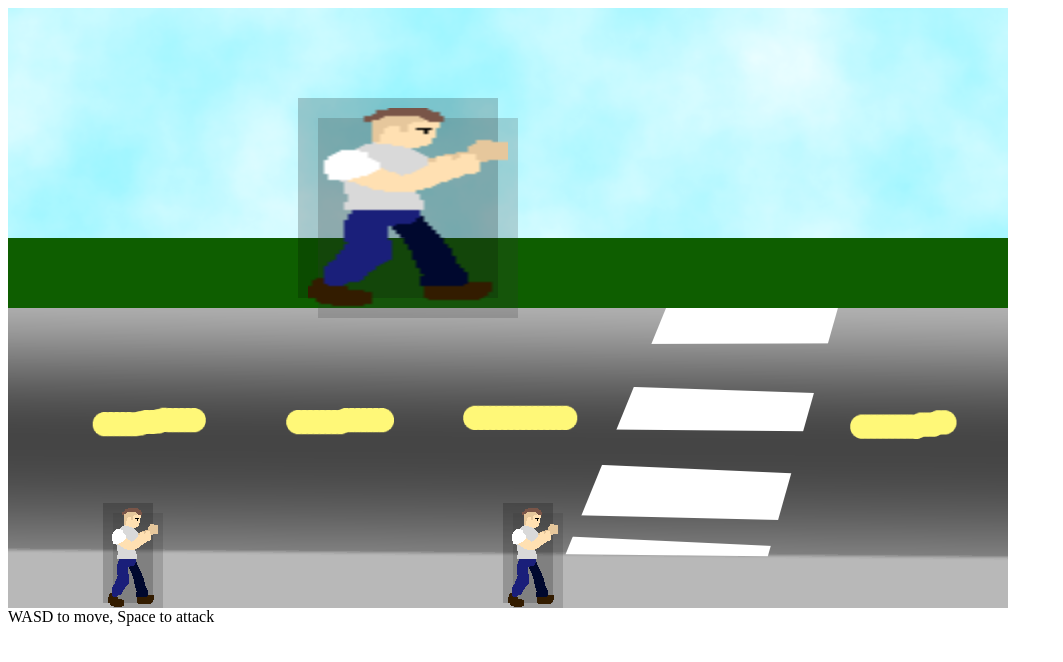
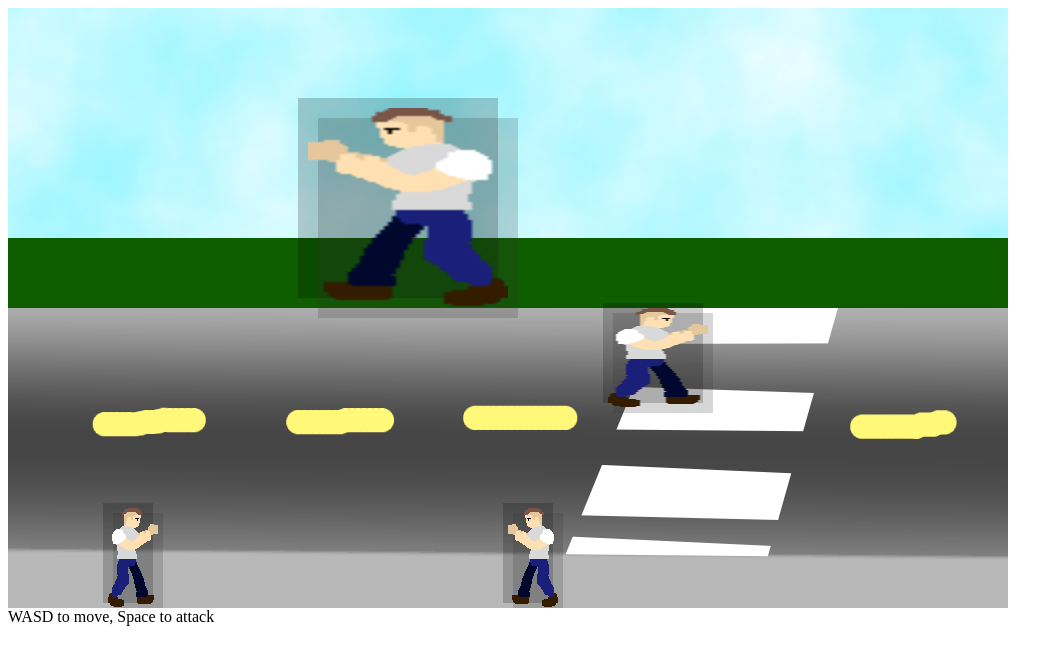
Before and after one commit to simondiep/beat-em-up, a plain HTML site: page index.html in a window 1280 px wide. Shown: the whole page, without its empty margins (0-1063 px from the left). Drawn offline with Linux system fonts and the light colour scheme.

Commit message:
Draw player facing left or right

```diff
--- a/index.html
+++ b/index.html
@@ -1,4 +1,6 @@
 <script>
+  let canvas;
+  let context;
   const player = {
     x: 100,
     y: 500,
@@ -15,6 +17,7 @@
       LEFT: false,
       RIGHT: false,
     },
+    facingDirection: 'RIGHT',
     attacks: [],
     collided: false,
   };
@@ -26,6 +29,7 @@
     width: 50,
     depth: 5,
     collided: false,
+    facingDirection: 'LEFT',
   }, {
     x: 300,
     y: 100,
@@ -33,8 +37,19 @@
     width: 200,
     depth: 10,
     collided: false,
+    facingDirection: 'LEFT',
+  }, {
+    x: 600,
+    y: 300,
+    height: 100,
+    width: 100,
+    depth: 5,
+    collided: false,
+    facingDirection: 'RIGHT',
   }];
   window.onload = () => {
+    canvas = document.getElementById('canvas');
+    context = canvas.getContext("2d");
     window.addEventListener('keydown', onKeyDown);
     window.addEventListener('keyup', onKeyUp);
 
@@ -42,8 +57,6 @@
   }
 
   function update() {
-    const canvas = document.getElementById('canvas');
-    const context = canvas.getContext("2d");
     context.fillStyle = "black";
     context.drawImage(streetBackground, 0, 0, canvas.width, canvas.height);
 
@@ -57,9 +70,11 @@
       }
       if (player.directionsPressed.LEFT && player.vx > -player.topSpeed) {
         player.vx -= player.speed;
+        player.facingDirection = 'LEFT';
       }
       if (player.directionsPressed.RIGHT && player.vx < player.topSpeed) {
         player.vx += player.speed;
+        player.facingDirection = 'RIGHT';
       }
 
       if (!player.directionsPressed.UP && !player.directionsPressed.DOWN) {
@@ -107,13 +122,12 @@
       if (entity.attacks && entity.attacks.length > 0) {
         for (let i = entity.attacks.length - 1; i >= 0; i--) {
           const attack = entity.attacks[i];
-          if (attack.collided) {
-            context.fillStyle = "#db2d20";
+          drawDepthOutline(attack);
+          if (entity.facingDirection === 'RIGHT') {
+            context.drawImage(fighterKickingImage, attack.x, attack.y, attack.width, attack.height);
           } else {
-            context.fillStyle = "#ffeecc";
+            drawHorizontallyFlippedImage(fighterKickingImage, attack.x, attack.y, attack.width, attack.height);
           }
-          drawDepthOutline(attack);
-          context.drawImage(fighterKickingImage, attack.x, attack.y, attack.width, attack.height);
           attack.currentFrame++;
           if (attack.currentFrame > attack.duration) {
             entity.attacks.splice(i, 1);
@@ -121,18 +135,28 @@
         }
       } else {
         drawDepthOutline(entity);
-        context.drawImage(fighterImage, entity.x, entity.y, entity.width, entity.height);
+        if (entity.facingDirection === 'RIGHT') {
+          context.drawImage(fighterImage, entity.x, entity.y, entity.width, entity.height);
+        } else {
+          drawHorizontallyFlippedImage(fighterImage, entity.x, entity.y, entity.width, entity.height);
+        }
+
       }
     }
   }
 
   function drawDepthOutline(entity) {
-    const canvas = document.getElementById('canvas');
-    const context = canvas.getContext("2d");
     context.fillStyle = "rgba(0,0,0,0.2)";
     context.fillRect(entity.x - entity.depth, entity.y - entity.depth, entity.width, entity.height);
     context.fillStyle = "rgba(50,50,50,0.2)";
     context.fillRect(entity.x + entity.depth, entity.y + entity.depth, entity.width, entity.height);
+  }
+
+  function drawHorizontallyFlippedImage(image, x, y, width, height) {
+    context.translate(x + width, y);
+    context.scale(-1, 1);
+    context.drawImage(image, 0, 0, width, height);
+    context.setTransform(1, 0, 0, 1, 0, 0);
   }
 
   // Detects if two entity's feet are aligned
@@ -185,8 +209,9 @@
         player.directionsPressed.RIGHT = true;
         break;
       case 32: // Space
+        const originX = player.facingDirection === 'RIGHT' ? player.x : player.x - player.width;
         player.attacks.push({
-          x: player.x,
+          x: originX,
           y: player.y,
           height: player.height,
           width: player.width * 2,
```
Also changed, not shown: README.md.
